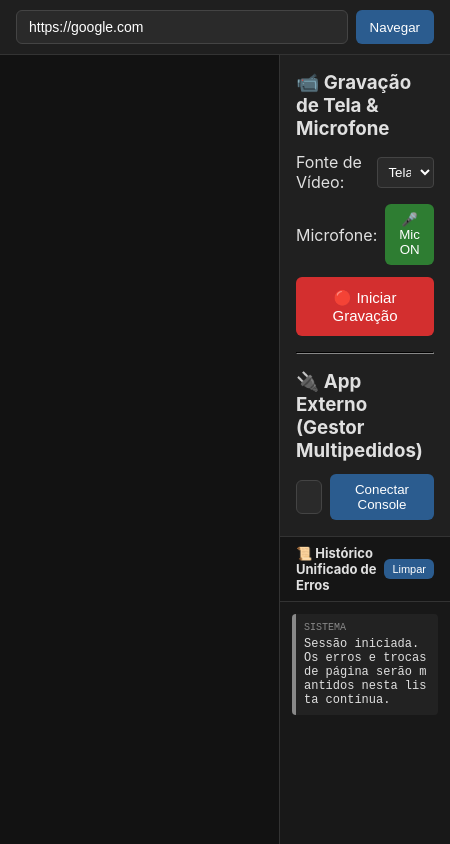
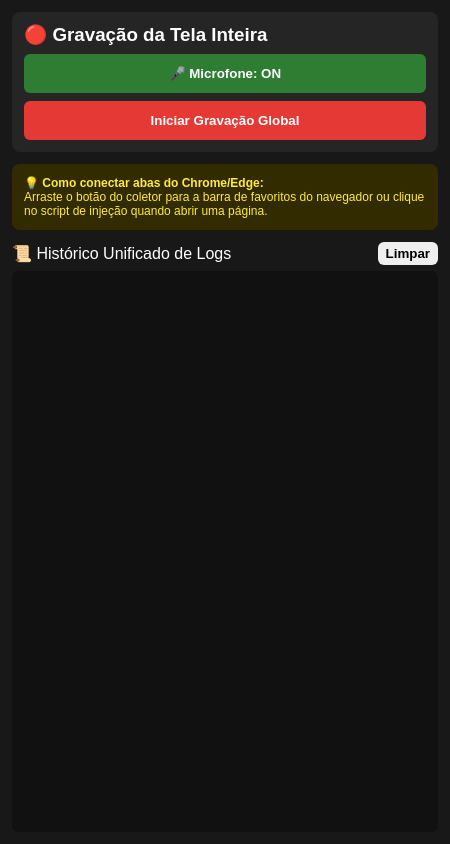
Before and after one commit to SilvaDesync/Silvasky, an Electron app: page index.html in a window 450 px wide. Drawn offline with Linux system fonts and the light colour scheme; no server answers.

Commit message:
Update index.html

```diff
--- a/index.html
+++ b/index.html
@@ -2,178 +2,74 @@
 <html lang="pt-BR">
 <head>
   <meta charset="UTF-8">
-  <title>Error Collector Desktop</title>
+  <title>Coletor Global</title>
   <style>
     * { box-sizing: border-box; margin: 0; padding: 0; }
     body {
-      font-family: -apple-system, BlinkMacSystemFont, "Segoe UI", Roboto, Helvetica, Arial, sans-serif;
-      background-color: #121212;
-      color: #e0e0e0;
-      height: 100vh;
+      font-family: Arial, sans-serif;
+      background: #181818;
+      color: #fff;
+      padding: 12px;
       display: flex;
       flex-direction: column;
-      overflow: hidden;
+      height: 100vh;
     }
-    header {
-      background-color: #1f1f1f;
-      padding: 10px 16px;
-      display: flex;
-      align-items: center;
-      gap: 12px;
-      border-bottom: 1px solid #333;
-    }
-    .url-bar {
-      flex: 1;
-      display: flex;
-      gap: 8px;
-    }
-    input[type="text"] {
-      flex: 1;
-      background-color: #2a2a2a;
-      border: 1px solid #444;
-      color: #fff;
-      padding: 8px 12px;
-      border-radius: 6px;
-      font-size: 14px;
+    .card {
+      background: #252525;
+      padding: 12px;
+      border-radius: 8px;
+      margin-bottom: 12px;
     }
     button {
-      background-color: #2b5c8f;
-      color: white;
+      width: 100%;
+      padding: 12px;
       border: none;
-      padding: 8px 14px;
       border-radius: 6px;
+      font-weight: bold;
       cursor: pointer;
-      font-weight: 500;
-      transition: background 0.2s;
+      margin-top: 8px;
     }
-    button:hover { background-color: #3a75b3; }
-    button.btn-danger { background-color: #d32f2f; }
-    button.btn-danger:hover { background-color: #f44336; }
-    button.btn-success { background-color: #2e7d32; }
-    button.btn-success:hover { background-color: #388e3c; }
-
-    .main-container {
-      display: flex;
+    .btn-record { background: #e53935; color: white; }
+    .btn-mic { background: #2e7d32; color: white; }
+    .logs {
       flex: 1;
-      height: calc(100vh - 60px);
-    }
-    .browser-view {
-      flex: 2;
-      display: flex;
-      flex-direction: column;
-      border-right: 1px solid #333;
-    }
-    webview {
-      width: 100%;
-      height: 100%;
-    }
-    .sidebar {
-      flex: 1;
-      max-width: 450px;
-      background-color: #181818;
-      display: flex;
-      flex-direction: column;
-    }
-    .controls-card {
-      padding: 16px;
-      border-bottom: 1px solid #333;
-      display: flex;
-      flex-direction: column;
-      gap: 12px;
-      background: #202020;
-    }
-    .control-group {
-      display: flex;
-      align-items: center;
-      justify-content: space-between;
-      gap: 8px;
-    }
-    select {
-      background: #2a2a2a;
-      color: white;
-      border: 1px solid #444;
-      padding: 6px;
-      border-radius: 4px;
-      width: 60%;
-    }
-    .logs-panel {
-      flex: 1;
-      padding: 12px;
+      background: #111;
+      border-radius: 6px;
+      padding: 8px;
       overflow-y: auto;
       font-family: monospace;
-      font-size: 12px;
+      font-size: 11px;
     }
     .log-item {
-      padding: 8px;
-      margin-bottom: 8px;
-      border-radius: 4px;
-      background-color: #222;
-      border-left: 4px solid #888;
+      padding: 6px;
+      margin-bottom: 6px;
+      background: #222;
+      border-left: 3px solid #2196F3;
+      border-radius: 3px;
       word-break: break-all;
     }
-    .log-item.NAVIGATION { border-color: #2196F3; }
-    .log-item.CONSOLE_ERROR { border-color: #F44336; background: #2a1818; }
-    .log-item.HTTP_ERROR { border-color: #FF9800; }
-    .log-item.EXTERNAL_APP_CONSOLE { border-color: #9C27B0; background: #231628; }
-    .log-item .time { color: #888; font-size: 10px; display: block; margin-bottom: 4px; }
+    .log-item.CONSOLE_ERROR { border-color: #f44336; }
   </style>
 </head>
 <body>
 
-  <header>
-    <div class="url-bar">
-      <input type="text" id="url-input" value="https://google.com" placeholder="Digite a URL (ex: https://multipedidos.com)">
-      <button id="btn-go">Navegar</button>
-    </div>
-  </header>
+  <div class="card">
+    <h3>🔴 Gravação da Tela Inteira</h3>
+    <button id="btn-mic" class="btn-mic">🎤 Microfone: ON</button>
+    <button id="btn-record" class="btn-record">Iniciar Gravação Global</button>
+  </div>
 
-  <div class="main-container">
-    <!-- NAVEGADOR EMBUTIDO -->
-    <div class="browser-view">
-      <webview id="web-view" src="https://google.com" allowpopups></webview>
-    </div>
+  <div class="card" style="font-size: 12px; background: #332b00; color: #ffeb3b;">
+    💡 <b>Como conectar abas do Chrome/Edge:</b><br>
+    Arraste o botão do coletor para a barra de favoritos do navegador ou clique no script de injeção quando abrir uma página.
+  </div>
 
-    <!-- PAINEL DE CONTROLE E LOGS -->
-    <div class="sidebar">
-      <div class="controls-card">
-        <h3>📹 Gravação de Tela & Microfone</h3>
+  <div style="display: flex; justify-content: space-between; align-items: center; margin-bottom: 6px;">
+    <span>📜 Histórico Unificado de Logs</span>
+    <button id="btn-clear" style="width: auto; padding: 4px 8px; margin: 0;">Limpar</button>
+  </div>
 
-        <div class="control-group">
-          <label>Fonte de Vídeo:</label>
-          <select id="select-source">
-            <option value="screen">Tela Inteira (Desktop)</option>
-          </select>
-        </div>
-
-        <div class="control-group">
-          <label>Microfone:</label>
-          <button id="btn-toggle-mic" class="btn-success">🎤 Mic ON</button>
-        </div>
-
-        <button id="btn-record" class="btn-danger" style="padding: 12px; font-size: 15px;">🔴 Iniciar Gravação</button>
-
-        <hr style="border-color: #333; margin: 4px 0;">
-
-        <h3>🔌 App Externo (Gestor Multipedidos)</h3>
-        <div class="control-group">
-          <input type="text" id="port-input" value="9222" placeholder="Porta CDP (ex: 9222)" style="width: 40%;">
-          <button id="btn-connect-app">Conectar Console</button>
-        </div>
-      </div>
-
-      <div style="padding: 8px 16px; background: #151515; border-bottom: 1px solid #333; display: flex; justify-content: space-between; align-items: center;">
-        <span style="font-weight: bold; font-size: 13px;">📜 Histórico Unificado de Erros</span>
-        <button id="btn-clear" style="padding: 4px 8px; font-size: 11px;">Limpar</button>
-      </div>
-
-      <div id="logs-container" class="logs-panel">
-        <div class="log-item SYSTEM">
-          <span class="time">SISTEMA</span>
-          Sessão iniciada. Os erros e trocas de página serão mantidos nesta lista contínua.
-        </div>
-      </div>
-    </div>
-  </div>
+  <div id="logs" class="logs"></div>
 
   <script src="renderer.js"></script>
 </body>
```
